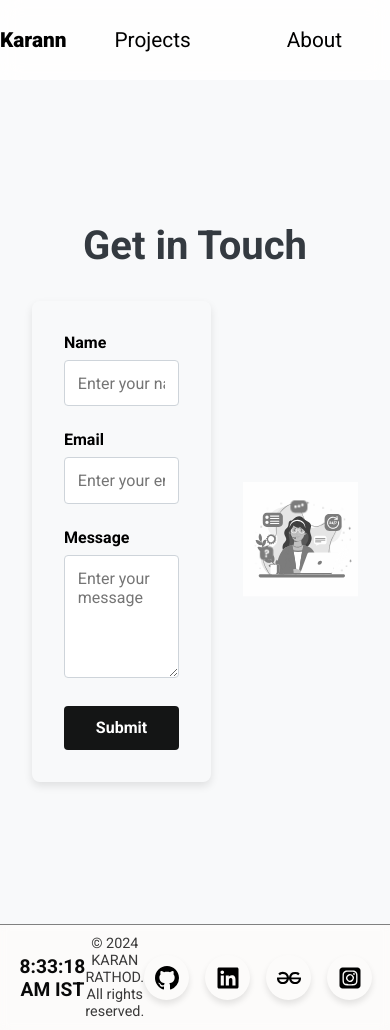
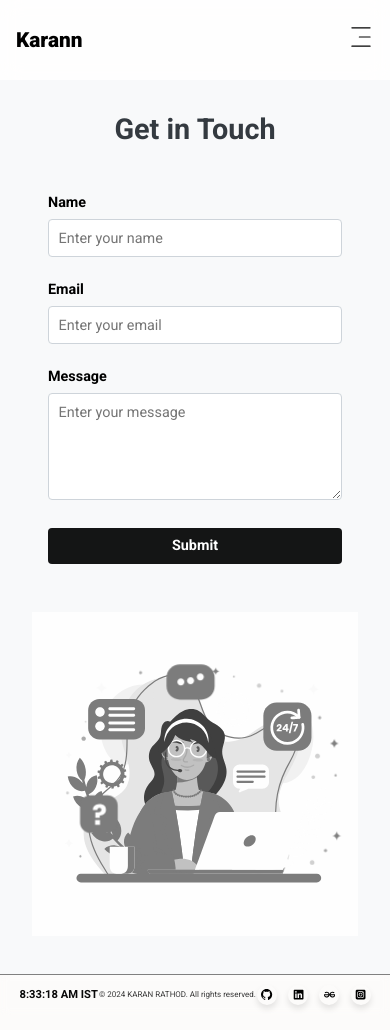
Before and after one commit to KaranRathod2003/Personel_Portfolio, a React (Vite) app: page /contact in a window 390 px wide. Built offline with nearby package versions, Linux system fonts and the light colour scheme; a web font is replaced by a local one.

Commit message:
add responsive for 450px device

```diff
--- a/src/components/Footer.css
+++ b/src/components/Footer.css
@@ -31,3 +31,20 @@
     font-size: 0.9rem;
     opacity: 0.8;
   }
+  @media screen and (width > 1200px) {
+
+  }
+  @media screen and (width < 1200px) and (width > 450px) {
+
+  }
+  @media screen and (width < 450px) {
+     .copyright{
+      font-size: 0.5rem
+     }
+     .clock{
+      font-size: 0.7rem;
+     }
+     .icons{
+
+     }
+  }
--- a/src/components/Footer.jsx
+++ b/src/components/Footer.jsx
@@ -15,7 +15,7 @@ const Footer = () => {
       <div className="footer-content">
         <span className="clock">{time.toLocaleTimeString()} IST</span>
         <span className="copyright">© 2024 KARAN RATHOD. All rights reserved.</span>
-        <Icons />
+        <Icons className="icons" />
       </div>
     </footer>
   );
--- a/src/components/Icons.css
+++ b/src/components/Icons.css
@@ -24,3 +24,13 @@
     transform: translateY(-10px);
     box-shadow: 0 6px 12px rgba(0, 0, 0, 0.2);
 }
+@media screen and (width < 450px) {
+    .section{
+        gap: 0.7rem;
+    }
+    .icon a{
+        width: 20px;
+        height: 20px;
+        font-size: 0.7rem;
+    }
+}
--- a/src/components/Navbar.css
+++ b/src/components/Navbar.css
@@ -43,6 +43,30 @@ ul li{
     background-color: rgb(41, 39, 39);
     color: white;
 }
-@media (width ) {
+.menu{
+    display: none;
+}
+
+@media screen and (width > 1200px) {
 
 }
+@media screen and (width < 1200px) and (width > 450px) {
+
+}
+@media screen and (width < 450px) {
+    .container{
+        justify-content: space-between;
+        padding: 0 1rem;
+    }
+    .menu{
+        display: block;
+        font-size: small;
+        font-weight: bold;
+    }
+    ul li{
+        display: none;
+    }
+    .btn{
+        display: none;
+    }
+}
--- a/src/components/Navbar.jsx
+++ b/src/components/Navbar.jsx
@@ -1,6 +1,7 @@
 import React from 'react'
 import './Navbar.css'
 import { NavLink } from 'react-router-dom'
+import { CiMenuFries } from "react-icons/ci";
 
 const Navbar = () => {
   return (
@@ -15,6 +16,9 @@ const Navbar = () => {
         <NavLink to='/contact'><li>Contact</li></NavLink>
     </ul>
     <button className='btn'>light/dark</button>
+    <div className="menu">
+      <h1><CiMenuFries /></h1>
+    </div>
    </div>
 
    </>
--- a/src/components/Skills.css
+++ b/src/components/Skills.css
@@ -59,3 +59,12 @@
     color: #333;
     margin: 0;
   }
+
+  @media screen and (width < 450px) {
+    .skills-section{
+      padding: 1rem 1rem;
+    }
+    .skill-card{
+      padding: 1rem;
+    }
+  }
--- a/src/pages/About.css
+++ b/src/pages/About.css
@@ -3,7 +3,7 @@
     gap: 3rem;
     margin: 90px 0;
     padding: 10rem 3rem;
-    min-height: 100vh;
+    min-height: calc(100vh - 80px);
     align-items: center;
   }
 
@@ -68,9 +68,20 @@
   }
 
   /* Placeholder for animation */
-  .coding-animation {
-    width: 300px;
-    height: 300px;
-    background: url("https://www.example.com/path-to-animation.gif") center/cover no-repeat;
-    border-radius: 50%;
+
+
+@media screen and (width < 450px) {
+  .about{
+    gap: 1rem;
+    flex-direction: column-reverse;
+    padding: 3rem 1rem;
   }
+  .left{
+    max-width: 80%;
+  }
+  .animation-box{
+    margin-bottom: 2rem;
+    width: 30rem;
+    /* height: 30rem; */
+  }
+}
--- a/src/pages/About.jsx
+++ b/src/pages/About.jsx
@@ -36,7 +36,7 @@ const About = () => {
           <div className="animation-box">
             {/* <div className="coding-animation"></div>
              */}
-              <LottieAnimation animationData={codingAnimation} style={{ width: "80%", height: "80%" }} />
+              <LottieAnimation animationData={codingAnimation} style={{ width: "95%", height: "95%" }} />
           </div>
         </div>
       </div>
--- a/src/pages/Contact.css
+++ b/src/pages/Contact.css
@@ -1,7 +1,7 @@
 /* Container Styles */
 .contact-container {
     max-width:100vw;
-    height: 100vh;
+    min-height: calc(100vh - 80px);
     margin-top: 80px;
     padding: 2rem;
     display: flex;
@@ -96,3 +96,53 @@
     justify-content: center;
     align-items: center;
   }
+
+
+
+
+  @media screen and (max-width: 450px) {
+    .contact-content {
+      flex-direction: column; /* Stack items vertically */
+      gap: 1rem; /* Reduce gap for small screens */
+    }
+
+    .heading {
+      font-size: 1.8rem; /* Adjust heading size for small screens */
+    }
+
+    .contact-form {
+      padding: 1rem; /* Reduce padding */
+      width: 100%; /* Full-width for small screens */
+      box-shadow: none; /* Optional: Remove shadow for simplicity */
+    }
+
+    .form-group label {
+      font-size: 0.9rem; /* Slightly smaller labels */
+    }
+
+    .form-group input,
+    .form-group textarea {
+      font-size: 0.9rem; /* Slightly smaller input text */
+      padding: 0.6rem; /* Reduce padding for inputs */
+    }
+
+    .btn-submit {
+      font-size: 0.9rem; /* Smaller button size */
+      padding: 0.6rem; /* Adjust padding */
+    }
+
+    .lottie-animation {
+      margin-top: 1rem; /* Add margin between stacked items */
+    }
+  }
+
+
+  @media screen and (width < 450px) {
+    .contact-content{
+
+    }
+    .contact-container{
+
+    }
+
+  }
--- a/src/pages/Home.css
+++ b/src/pages/Home.css
@@ -27,3 +27,18 @@
     min-height: 50dvh;
     background-color: rgb(128, 234, 234);
 } */
+
+@media  screen and (width < 1200px) {
+
+}
+@media  screen and (width < 450px) {
+    .header1 h1{
+        font-size: 5rem;
+    }
+    .header2 h1{
+        font-size: 5rem;
+    }
+    .para{
+        font-size: 0.9rem;
+    }
+}
```
Also changed, not shown: src/components/ProCard.css (line endings or trailing spaces).
